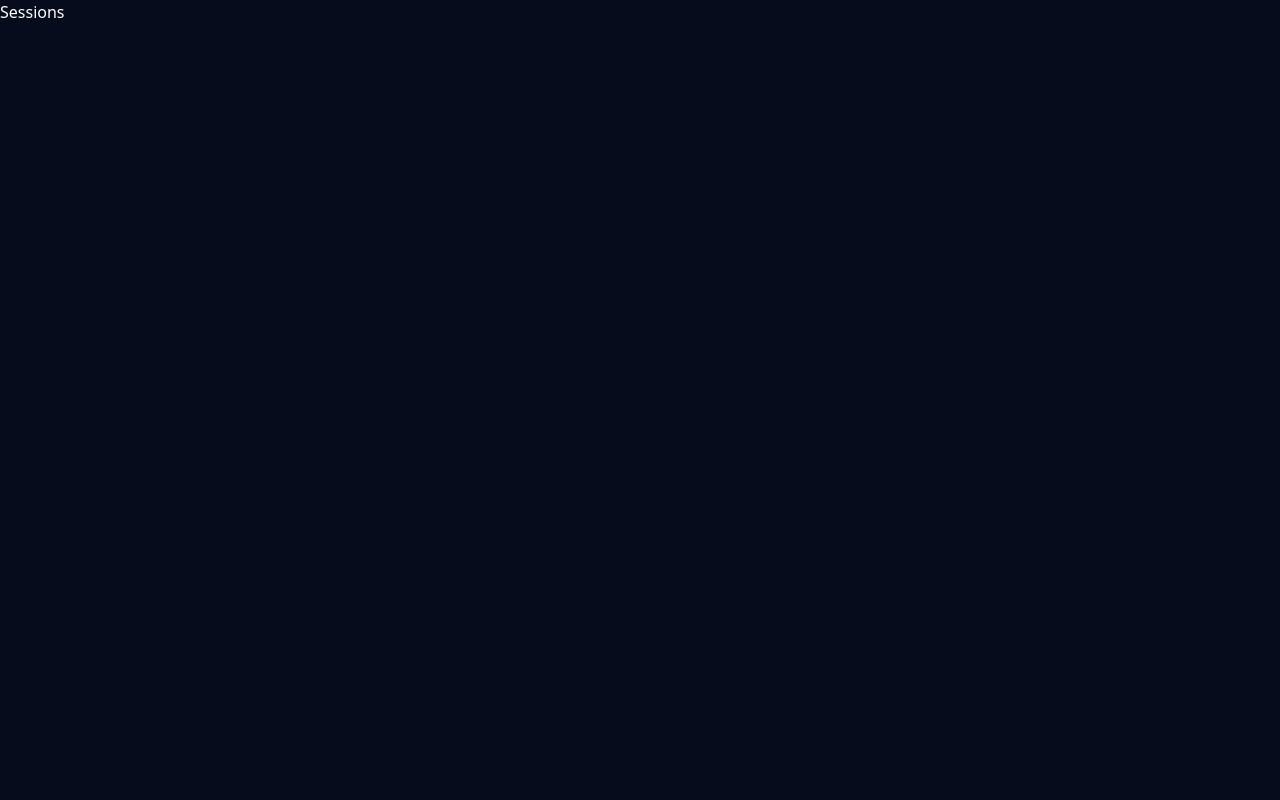
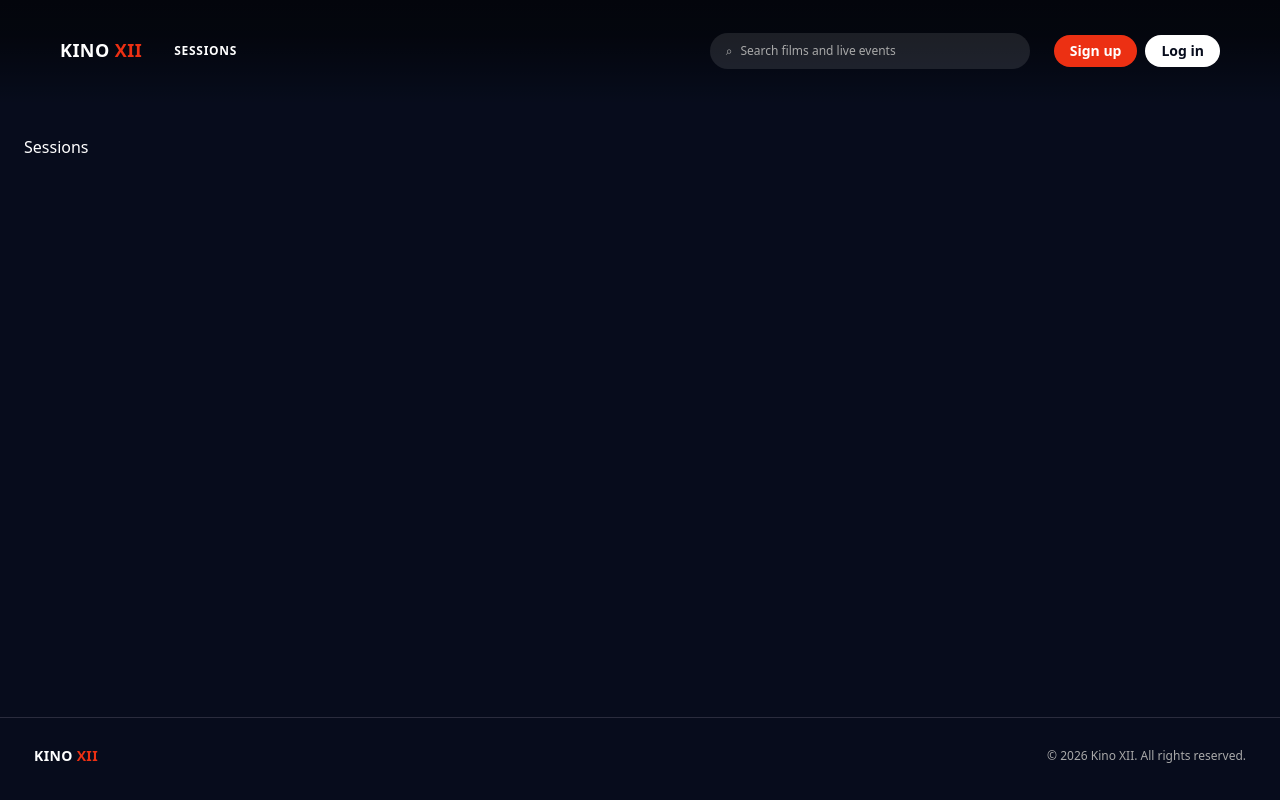
Before and after one commit to LevanRusishvili/cinema-network, a React (Vite) app: page /sessions in a window 1280 px wide. Built offline with nearby package versions, Linux system fonts and the light colour scheme.

Commit message:
feat(layout): float navbar over hero and add footer

```diff
--- a/src/app/App.tsx
+++ b/src/app/App.tsx
@@ -1,18 +1,23 @@
-import { useAuthStore } from "@/stores/authStore";
 import { useEffect } from "react";
 import { Routes, Route } from "react-router-dom";
+import { Layout } from "@/app/Layout";
+import { useAuthStore } from "@/stores/authStore";
+import HomePage from "@/features/home/HomePage";
 
 export default function App() {
-   const init = useAuthStore((s) => s.init);
+  const init = useAuthStore((s) => s.init);
   useEffect(() => {
     init();
   }, [init]);
+
   return (
     <Routes>
-      <Route path="/" element={<div>Home</div>} />
-      <Route path="/sessions" element={<div>Sessions</div>} />
-      <Route path="/movies/:id" element={<div>Movie</div>} />
-      <Route path="/profile" element={<div>Profile</div>} />
+      <Route element={<Layout />}>
+        <Route path="/" element={<HomePage />} />{" "}
+        <Route path="/sessions" element={<div className="mx-auto max-w-app p-6">Sessions</div>} />
+        <Route path="/movies/:slug" element={<div className="mx-auto max-w-app p-6">Movie</div>} />
+        <Route path="/profile" element={<div className="mx-auto max-w-app p-6">Profile</div>} />
+      </Route>
     </Routes>
   );
 }
--- /dev/null
+++ b/src/app/Layout.tsx
@@ -0,0 +1,19 @@
+import { Outlet, useLocation } from "react-router-dom";
+import { Navbar } from "@/components/layout/Navbar";
+import { Footer } from "@/components/layout/Footer";
+import { ModalRoot } from "@/app/ModalRoot";
+import { cn } from "@/lib/cn";
+
+export function Layout() {
+  const isHome = useLocation().pathname === "/";
+  return (
+    <div className="relative flex min-h-screen flex-col">
+      <Navbar />
+      <main className={cn("flex-1", !isHome && "pt-[111px]")}>
+        <Outlet />
+      </main>
+      <Footer />
+      <ModalRoot />
+    </div>
+  );
+}
--- /dev/null
+++ b/src/components/layout/Footer.tsx
@@ -0,0 +1,12 @@
+export function Footer() {
+  return (
+    <footer className="border-t border-surface-2">
+      <div className="mx-auto flex max-w-app items-center justify-between px-[34px] pb-[34px] pt-[27px]">
+        <span className="text-label-m tracking-wide">
+          KINO <span className="text-primary">XII</span>
+        </span>
+        <span className="text-body-s text-muted">© 2026 Kino XII. All rights reserved.</span>
+      </div>
+    </footer>
+  );
+}
--- a/src/components/layout/Navbar.tsx
+++ b/src/components/layout/Navbar.tsx
@@ -138,8 +138,8 @@ export function Navbar() {
   const open = useModalStore((s) => s.open);
 
   return (
-    <header className="bg-gradient-to-b from-black/70 to-transparent">
-      <nav className="mx-auto flex h-[72px] max-w-app items-center gap-8 px-[34px]">
+    <header className="absolute inset-x-0 top-0 z-30 bg-[linear-gradient(180deg,#000_-212.35%,rgba(0,0,0,0.51)_32.09%,rgba(0,0,0,0)_93.93%)]">
+      <nav className="mx-auto flex h-[111px] max-w-app items-center gap-8 px-[60px] pb-[40px] pt-[30px]">
         <Link to="/" className="text-h3 tracking-wide">
           KINO <span className="text-primary">XII</span>
         </Link>
```
